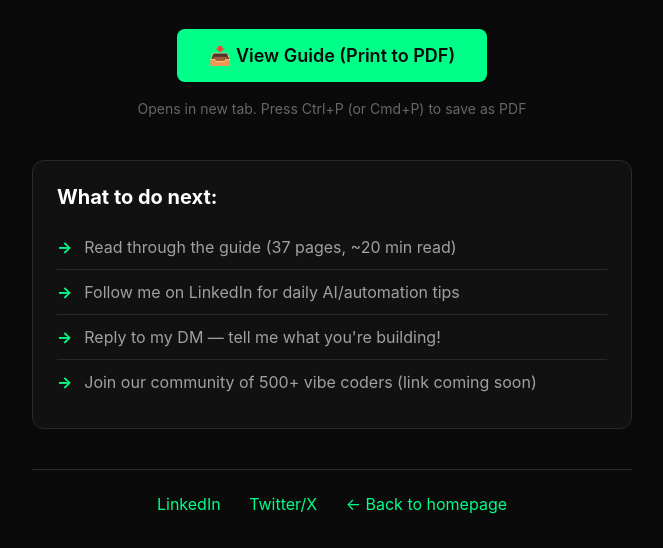
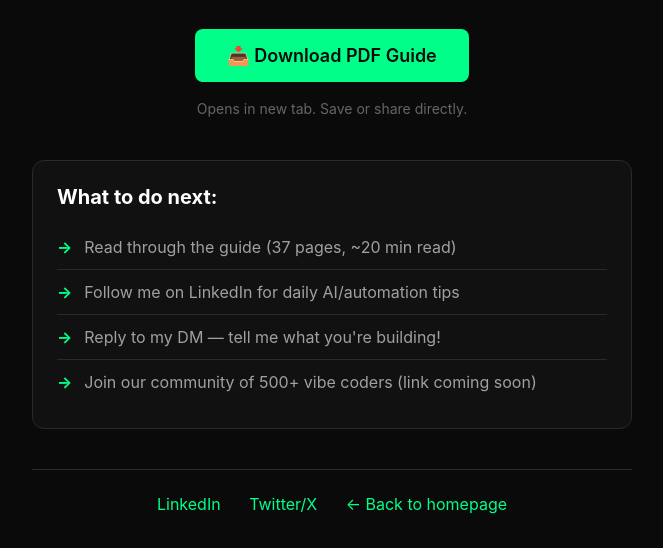
Before and after one commit to fintaskReza/thelazycpa, a website: page guide.html in a window 1280 px wide. Shown: the part 252-800 px from the top of the page, without its empty margins (308-971 px from the left). Drawn offline with Linux system fonts and the light colour scheme.

Commit message:
Add minimal readable PDF guide and wire download/email links

```diff
--- a/guide.html
+++ b/guide.html
@@ -134,11 +134,11 @@
         <h1>Your Guide is Ready!</h1>
         <p>Thanks for subscribing! Download "AI & Automation 101" below. It's 37 pages of everything I wish I knew when I started.</p>
 
-        <a href="/AI-Automation-101.html" class="download-btn" target="_blank">
-            📥 View Guide (Print to PDF)
+        <a href="/AI-Automation-101-Minimal.pdf" class="download-btn" target="_blank">
+            📥 Download PDF Guide
         </a>
 
-        <p style="font-size: 0.875rem; color: #666;">Opens in new tab. Press Ctrl+P (or Cmd+P) to save as PDF</p>
+        <p style="font-size: 0.875rem; color: #666;">Opens in new tab. Save or share directly.</p>
 
         <div class="next-steps">
             <h2>What to do next:</h2>
```
Also changed, not shown: server.js (+4 -4 lines), 1 other file.
